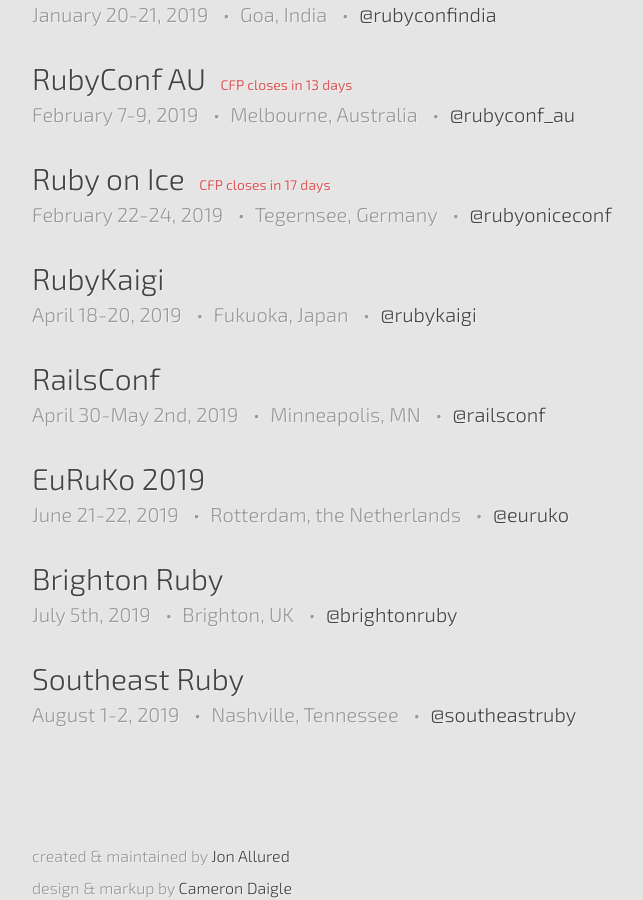
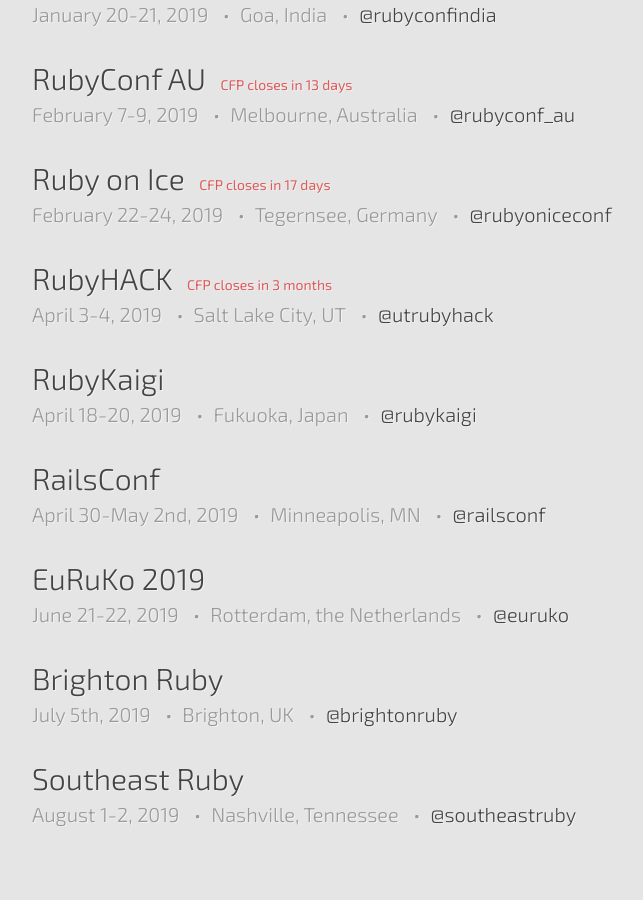
Before and after one commit to ruby-conferences/ruby-conferences.github.io, a Jekyll site: the page built from index.html, in a window 1280 px wide and 900 px high, scrolled down 1102 px. Shown: the whole window, without its empty margins (208-851 px from the left). Built offline with Jekyll 4.4.1, drawn with Linux system fonts in a browser that asks for light colours.

Commit message:
Add RubyHACK in Utah

```diff
--- a/_data/upcoming.yml
+++ b/_data/upcoming.yml
@@ -56,6 +56,14 @@
   cfp_phrase: "CFP closes"
   cfp_date: "October 19, 2018"
 
+- name: RubyHACK
+  location: Salt Lake City, UT
+  dates: "April 3-4, 2019"
+  url: "https://rubyhack.com"
+  twitter: utrubyhack
+  cfp_phrase: "CFP closes"
+  cfp_date: "December 31, 2018"
+
 - name: RubyKaigi
   location: Fukuoka, Japan
   dates: "April 18-20, 2019"
```
